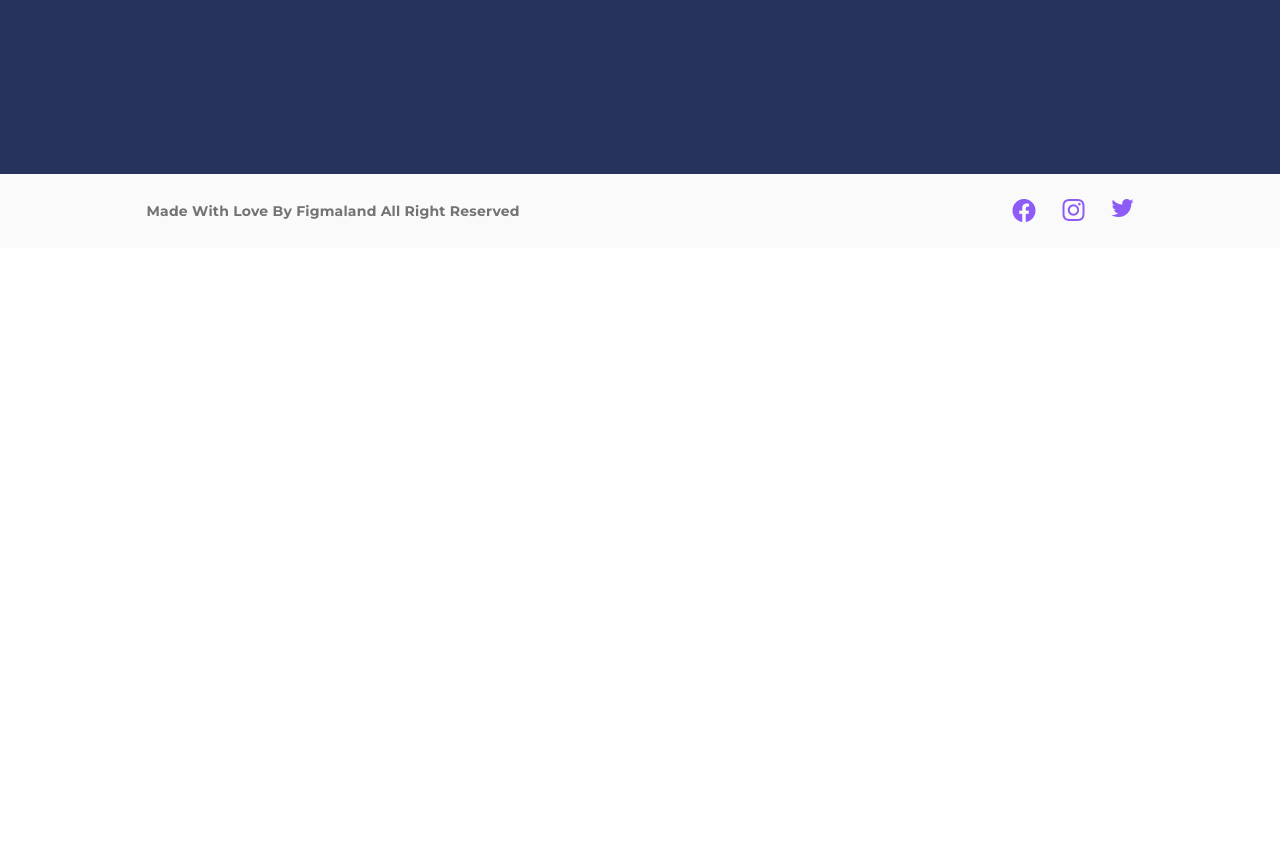
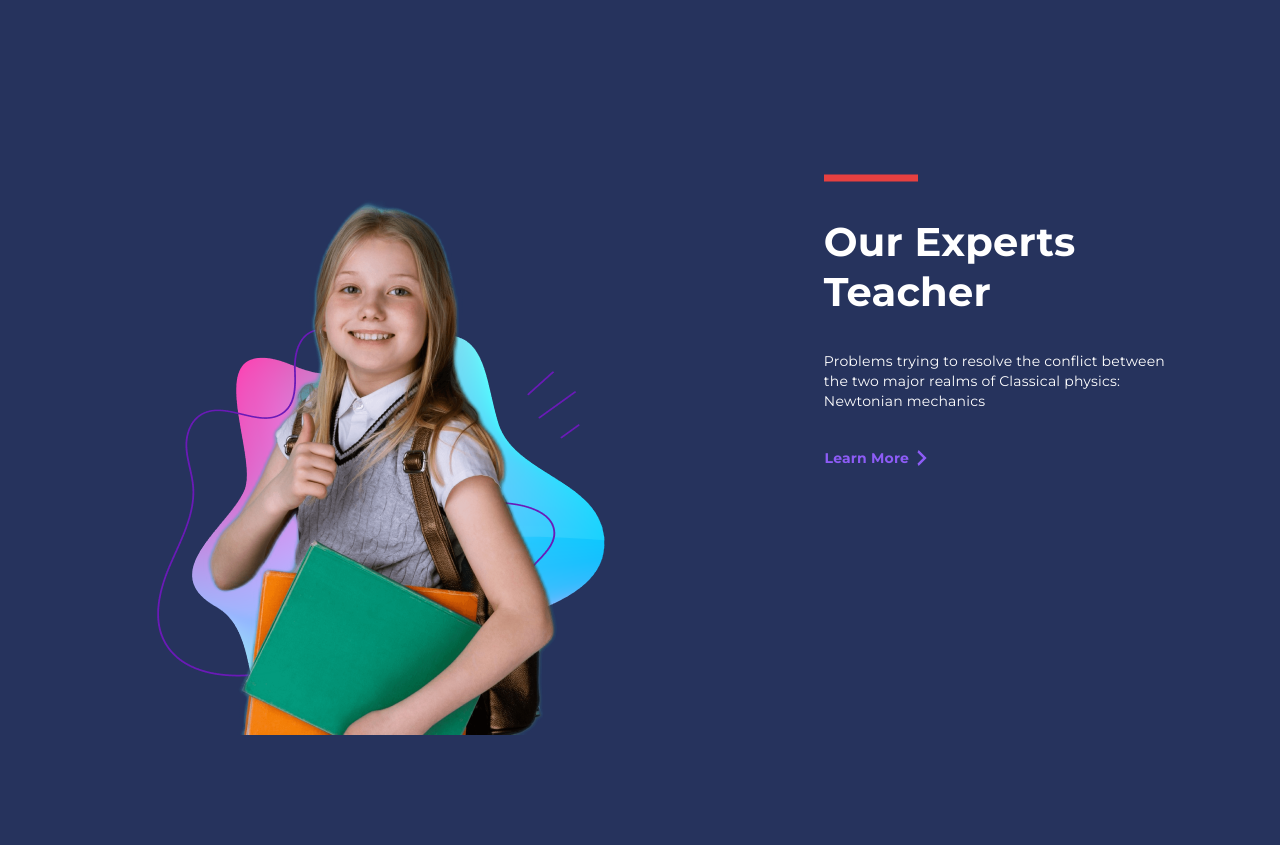
Before and after one commit to apsasinka/ReSTART_HighQualityCourses, a plain HTML site: page index.html in a window 1280 px wide. Shown: the part 2515-3360 px from the top of the page. Before the commit the page ends 2763 px from the top, so only its background shows below. Drawn offline with Linux system fonts and the light colour scheme.

Commit message:
Четвертый фрейм (легчайший)

```diff
--- a/css/style.css
+++ b/css/style.css
@@ -382,3 +382,49 @@ a:last-child {
     display: flex;
     flex-direction: column;
 }
+
+/* Четвертый фрейм */
+.girl {
+    height: 805px;
+    background: #26335D;
+}
+.girl-row {
+    max-width: 1050px;
+    display: flex;
+    flex-direction: row;
+    justify-content: space-between;
+    margin: 0px auto;
+    overflow: hidden;
+}
+.girl-text-column {
+    display: flex;
+    flex-direction: column;
+    justify-content: space-between;
+    max-height: 296px;
+}
+.girl-text-img{
+    width: 94px;
+}
+.girl-text-heading {
+    font-weight: bold;
+    font-size: 40px;
+    line-height: 50px;
+    letter-spacing: 0.2px;
+    color: #FFFFFF;
+}
+.girl-text-text {
+    font-size: 14px;
+    line-height: 20px;
+    letter-spacing: 0.2px;
+    color: #FFFFFF;
+}
+.girl-text-button {
+    font-weight: bold;
+    font-size: 14px;
+    line-height: 24px;
+    letter-spacing: 0.2px;
+    color: #8D5CF6;
+    width: 120px;
+    margin-left: -17px;
+    background: url(../images/arrow3frame.png) 110px no-repeat;
+}
--- a/index.html
+++ b/index.html
@@ -209,6 +209,17 @@
                     </div>
                 </div>
             </div>
+            <div class="girl">
+                <div class="girl-row">
+                    <img src="./images/girl.png" alt="girl">
+                    <div class="girl-text-column">
+                        <img class="girl-text-img" src="./images/etc.png" alt="etc">
+                        <p class="girl-text-heading">Our Experts<br>Teacher</p>
+                        <p class="girl-text-text">Problems trying to resolve the conflict between<br>the two major realms of Classical physics:<br>Newtonian mechanics </p>
+                        <button class="girl-text-button">Learn More</button>
+                    </div>
+                </div>
+            </div>
         </div>
         <div class="footer">
             <div class="footer-row">
```
Also changed, not shown: images/etc.png (added), images/girl.png (added).
